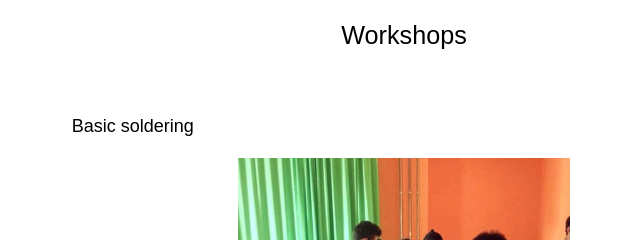
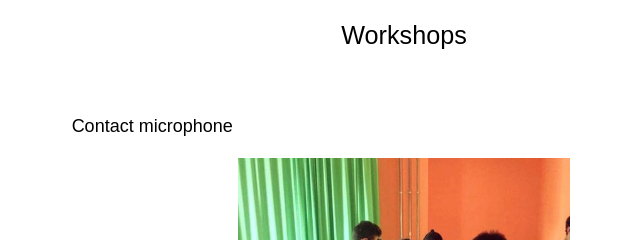
Before and after one commit to pangrus/pangrus.github.io, a plain HTML site: page workshops.html in a window 1280 px wide. Shown: the top 240 px of the page, 236-876 px from the left. Drawn offline with Linux system fonts and the light colour scheme.

Commit message:
Update workshops.html

```diff
--- a/workshops.html
+++ b/workshops.html
@@ -16,7 +16,7 @@
     </header>
 
     <section id="workshops">
-        <h2>Basic soldering</h2>
+        <h2>Contact microphone</h2>
         <img src="img/workshop1.jpg" alt="workshop1">
         <h2>Storm drone box</h2>
         <img src="img/workshop2.jpg" alt="workshop2">
```
